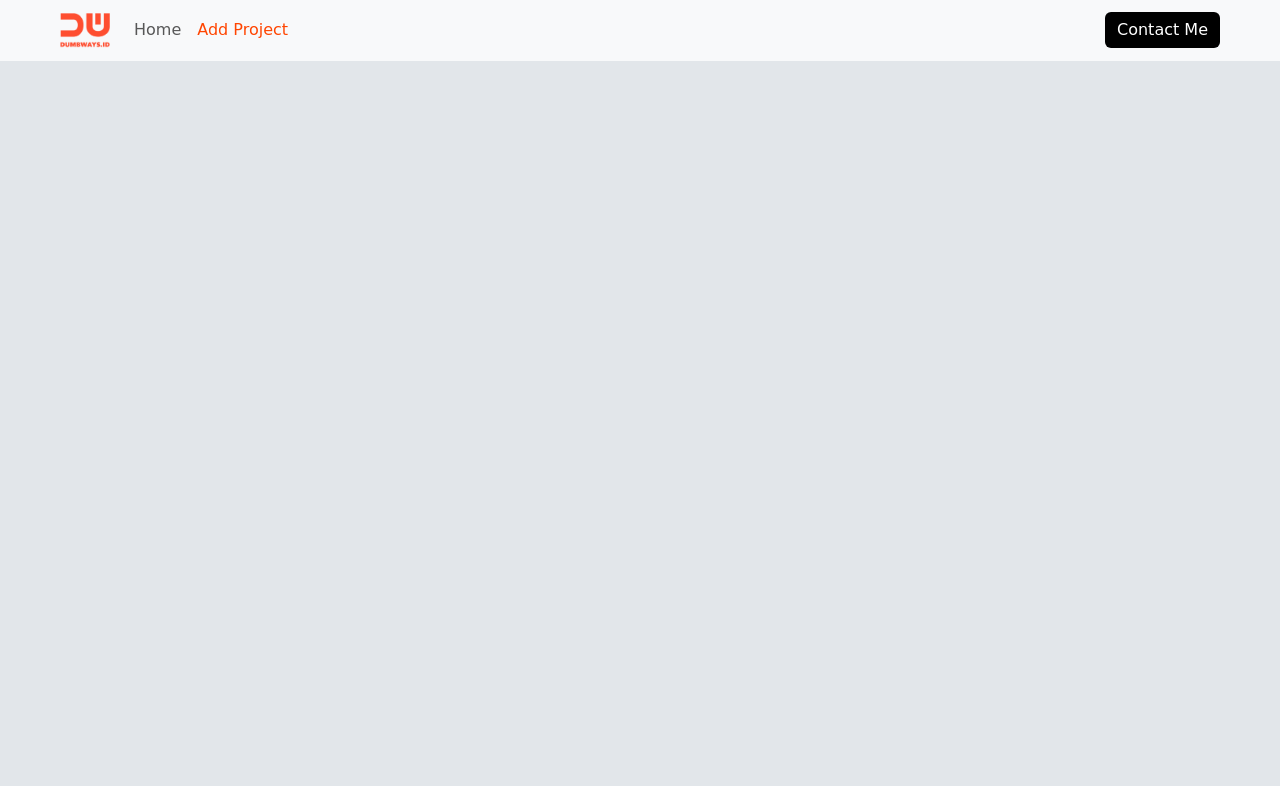
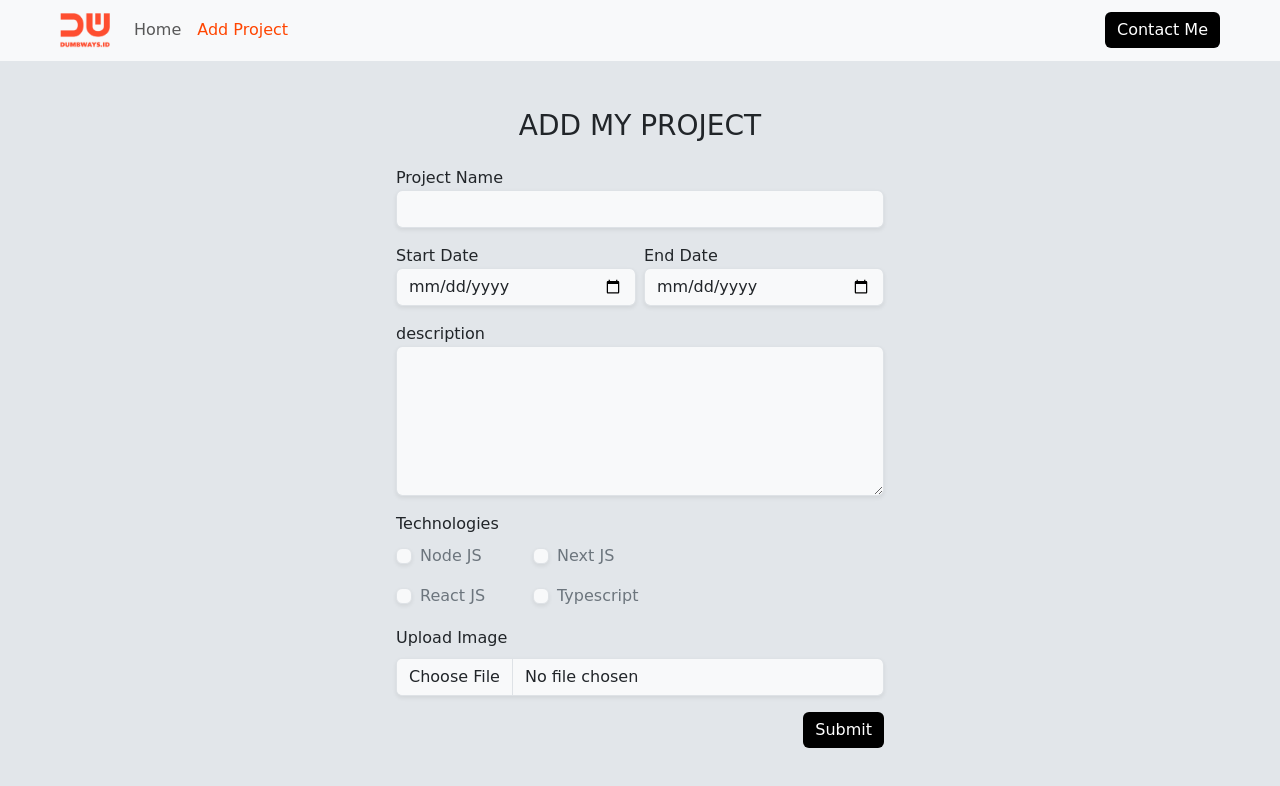
Before and after one commit to Rizqy-617/b43-Day-6-Bootstrap, a plain HTML site: page myProject.html in a window 1280 px wide. Drawn offline with nearby package versions, Linux system fonts and the light colour scheme; a web font is replaced by a local one.

Commit message:
Finish Add Project Page and Doing Some Changes

```diff
--- a/assets/css/contact.css
+++ /dev/null
@@ -1,13 +0,0 @@
-* {
-    margin: 0;
-    padding: 0;
-    font-family: 'Unbounded', cursive;
-}
-
-body {
-    background-color: #E2E6EA !important;
-}
-
-.btn.btn-primary.active {
-    background-color: orangered !important;
-}
--- a/assets/css/myProject.css
+++ /dev/null
@@ -1,9 +0,0 @@
-* {
-    margin: 0;
-    padding: 0;
-    font-family: 'Unbounded', cursive;
-}
-
-body {
-    background-color: #E2E6EA !important;
-}
--- a/assets/css/navbar.css
+++ /dev/null
@@ -1,18 +0,0 @@
-ul.navbar-nav li.nav-item a.nav-link.active {
-    color: orangered !important;
-}
-
-ul.navbar-nav li.nav-item a.nav-link:hover {
-    color: orangered !important;
-    transition: 500ms;
-}
-
-.btn.btn-primary {
-    background-color: black !important;
-    border: none;
-}
-
-.btn.btn-primary:hover {
-    background-color: orangered !important;
-    transition: 500ms;
-}
--- a/assets/css/project-detail.css
+++ /dev/null
@@ -1,9 +0,0 @@
-* {
-    margin: 0;
-    padding: 0;
-    font-family: 'Unbounded', cursive;
-}
-
-body {
-    background-color: #E2E6EA !important;
-}
--- a/assets/css/style.css
+++ b/assets/css/style.css
@@ -7,3 +7,26 @@
 body {
     background-color: #E2E6EA !important;
 }
+
+ul.navbar-nav li.nav-item a.nav-link.active {
+    color: orangered !important;
+}
+
+ul.navbar-nav li.nav-item a.nav-link:hover {
+    color: orangered !important;
+    transition: 500ms;
+}
+
+.btn.btn-primary {
+    background-color: black !important;
+    border: none;
+}
+
+.btn.btn-primary:hover {
+    background-color: orangered !important;
+    transition: 500ms;
+}
+
+.btn.btn-primary.active {
+    background-color: orangered !important;
+}
--- a/myProject.html
+++ b/myProject.html
@@ -5,8 +5,7 @@
     <meta http-equiv="X-UA-Compatible" content="IE=edge">
     <meta name="viewport" content="width=device-width, initial-scale=1.0">
     <title>My Project</title>
-    <link rel="stylesheet" href="/assets/css/myProject.css">
-    <link rel="stylesheet" href="/assets/css/navbar.css">
+    <link rel="stylesheet" href="/assets/css/style.css">
     <!-- Icon -->
     <link rel="icon" href="/assets/img/brandred.png">
     <!-- Font -->
@@ -43,7 +42,67 @@
         </div>
     </nav>
     <!-- Navbar End -->
-
+    <!-- Main Start -->
+    <main>
+        <!-- Form Start -->
+        <div class="container mt-5" style="width: 40vw;">
+            <h3 style="text-align: center;" class="mb-4">ADD MY PROJECT</h3>
+            <form action="">
+                <div class="mb-3">
+                    <label for="project-name" class="form-label mb-0">Project Name</label>
+                    <input type="text" class="form-control shadow-sm bg-body-tertiary rounded" id="project-name">
+                </div>
+                <div class="mb-3 d-flex justify-content-between">
+                    <div class="w-50 me-2">
+                        <label for="start-date" class="form-label mb-0">Start Date</label>
+                        <input type="date" class="form-control shadow-sm bg-body-tertiary rounded" id="start-date">
+                    </div>
+                    <div class="w-50">
+                        <label for="end-date" class="form-label mb-0">End Date</label>
+                        <input type="date" class="form-control shadow-sm bg-body-tertiary rounded" id="end-date">
+                    </div>
+                </div>
+                <div class="mb-3">
+                    <label for="description" class="form-label mb-0">description</label>
+                    <textarea class="form-control shadow-sm bg-body-tertiary rounded" id="description" style="height: 150px;"></textarea>
+                </div>
+                <div class="mb-3">
+                    <label class="form-label">Technologies</label>
+                    <div class="d-flex flex-row">
+                        <div class="half me-5">
+                            <div class="form-check mb-3">
+                                <input type="checkbox" class="form-check-input shadow-sm bg-body-tertiary rounded" id="nodejs" name="nodejs">
+                                <label for="nodejs" class="form-check-label text-secondary">Node JS</label>
+                            </div>
+                            <div class="form-check">
+                                <input type="checkbox" class="form-check-input shadow-sm bg-body-tertiary rounded" id="reactjs" name="reactjs">
+                                <label for="reactjs" class="form-check-label text-secondary">React JS</label>
+                            </div>
+                        </div>
+                        <div class="half">
+                            <div class="form-check mb-3">
+                                <input type="checkbox" class="form-check-input shadow-sm bg-body-tertiary rounded" id="nextjs" name="nextjs">
+                                <label for="nextjs" class="form-check-label text-secondary">Next JS</label>
+                            </div>
+                            <div class="form-check">
+                                <input type="checkbox" class="form-check-input shadow-sm bg-body-tertiary rounded" id="typescript" name="typescript">
+                                <label for="typescript" class="form-check-label text-secondary">Typescript</label>
+                            </div>
+                        </div>
+                    </div>
+                </div>
+                <div class="mb-3">
+                    <label for="upload-image" class="form-label">Upload Image</label>
+                    <input type="file" id="upload-image" class="form-control shadow-sm bg-body-tertiary rounded">
+                </div>
+                <div class="mb-4 d-flex justify-content-end">
+                    <button type="submit" class="btn btn-primary">Submit</button>
+                </div>
+            </form>
+        </div>
+        <!-- Form End -->
+    </main>
+    <!-- Main End -->
     <!-- Script -->
     <script src="https://cdn.jsdelivr.net/npm/bootstrap@5.3.0-alpha1/dist/js/bootstrap.bundle.min.js" integrity="sha384-w76AqPfDkMBDXo30jS1Sgez6pr3x5MlQ1ZAGC+nuZB+EYdgRZgiwxhTBTkF7CXvN" crossorigin="anonymous"></script>
 </body>
```
Also changed, not shown: contact.html (+2 -3 lines), index.html (+0 -1 lines), project-detail.html (+1 -2 lines), 1 other file.
